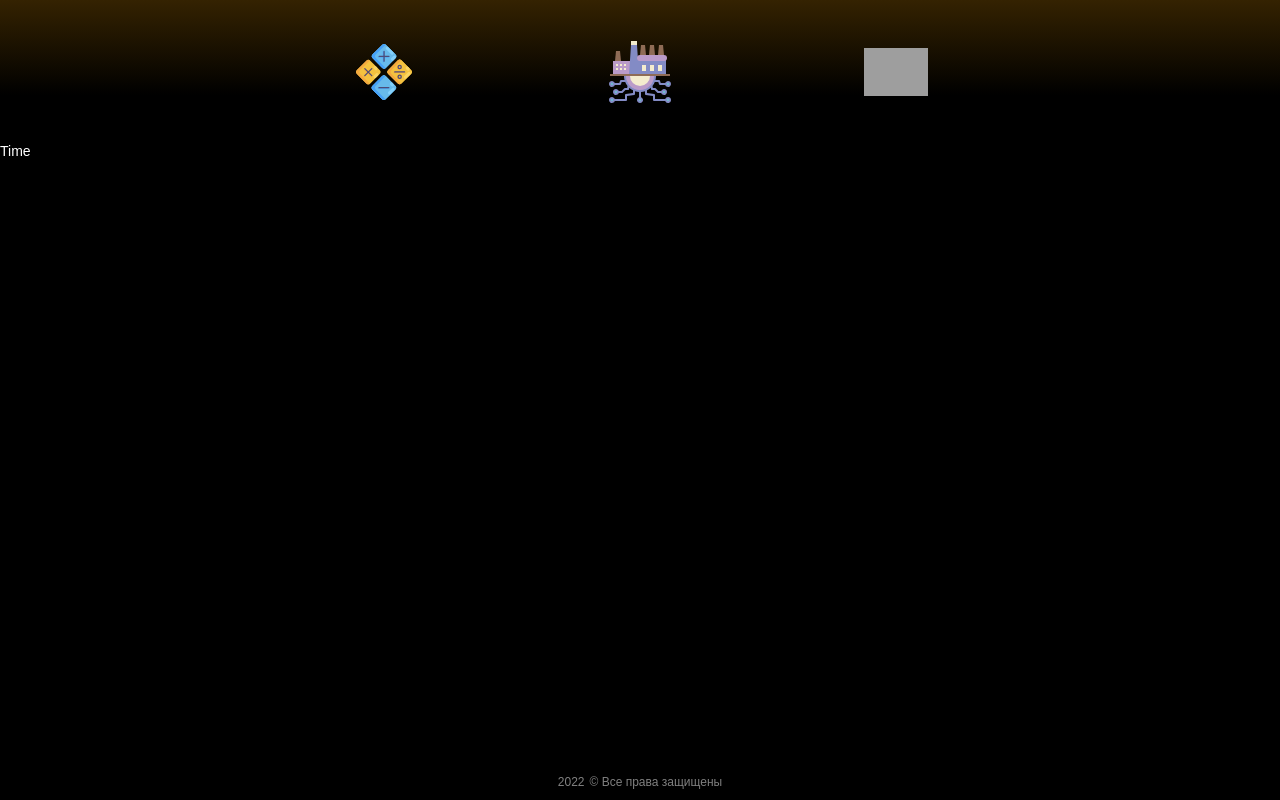
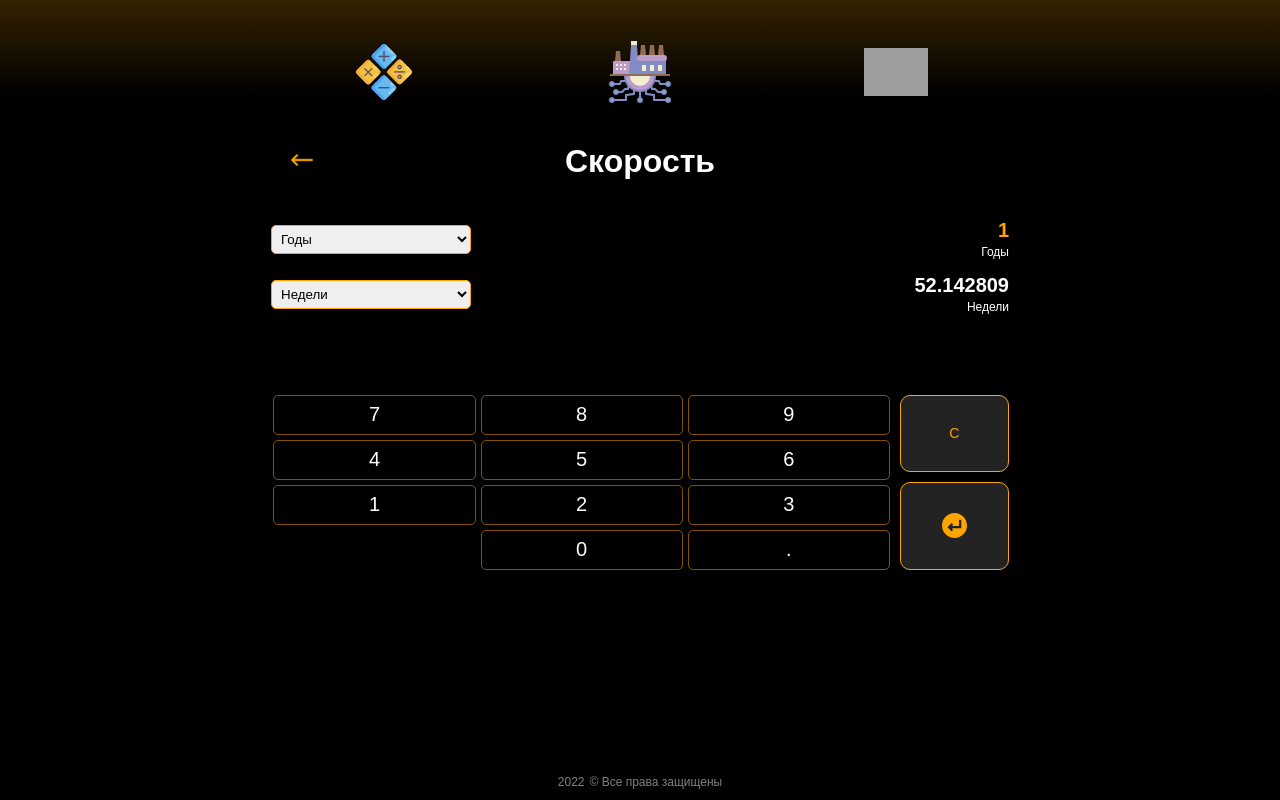
Before and after one commit to Yuri-Simonov/More_than_just_a_calculator, a React (Create React App) app: page /sections/time in a window 1280 px wide. Built offline with nearby package versions, Linux system fonts and the light colour scheme; grey boxes are pictures that could not be loaded.

Commit message:
реализована подсекция времени

```diff
--- a/src/app/components/pages/sections/time.jsx
+++ b/src/app/components/pages/sections/time.jsx
@@ -1,7 +1,46 @@
 import React from "react";
+import Conversion from "../../common/conversion";
+import SimplePanel from "../../common/simple_panel";
+import Title from "../../common/title";
+import { timeMeasures } from "../../../consts/measures/time_measures";
+import { useSimpleConverter } from "../../../hooks/useSimpleConverter";
 
 const Time = () => {
-    return <div>Time</div>;
+    const initialState = ["1", "3.6"];
+    const methodOfCalculation = "simple";
+    const {
+        changeSelectValue,
+        firstSelect,
+        secondSelect,
+        firstResult,
+        secondResult,
+        changeValue,
+        clearResultValues,
+        deleteLastResultSymbol,
+        changeActiveField,
+        activeField
+    } = useSimpleConverter(timeMeasures, initialState, methodOfCalculation);
+
+    return (
+        <div className="container-inner">
+            <Title title={"Скорость"} />
+            <Conversion
+                measures={timeMeasures}
+                toggleSelect={changeSelectValue}
+                firstSelectValue={firstSelect}
+                secondSelectValue={secondSelect}
+                firstResultValue={firstResult}
+                secondResultValue={secondResult}
+                toggleActiveField={changeActiveField}
+                activeField={activeField}
+            />
+            <SimplePanel
+                changeValue={changeValue}
+                deleteAllSymbols={clearResultValues}
+                deleteLastSymbol={deleteLastResultSymbol}
+            />
+        </div>
+    );
 };
 
 export default Time;
--- /dev/null
+++ b/src/app/consts/measures/time_measures.js
@@ -0,0 +1,11 @@
+export const timeMeasures = [
+    { shortName: "y", fullName: "Годы", size: 1 },
+    { shortName: "wk", fullName: "Недели", size: 0.0191781 },
+    { shortName: "d", fullName: "Дни", size: 0.00273785 },
+    { shortName: "h", fullName: "Часы", size: 0.000114077 },
+    { shortName: "min", fullName: "Минуты", size: 1.90129e-6 },
+    { shortName: "s", fullName: "Секунды", size: 3.171e-8 },
+    { shortName: "ms", fullName: "Миллисекунды", size: 3.171e-11 },
+    { shortName: "μs", fullName: "Микросекунды", size: 3.171e-14 },
+    { shortName: "ps", fullName: "Наносекунды", size: 3.171e-17 }
+];
```
